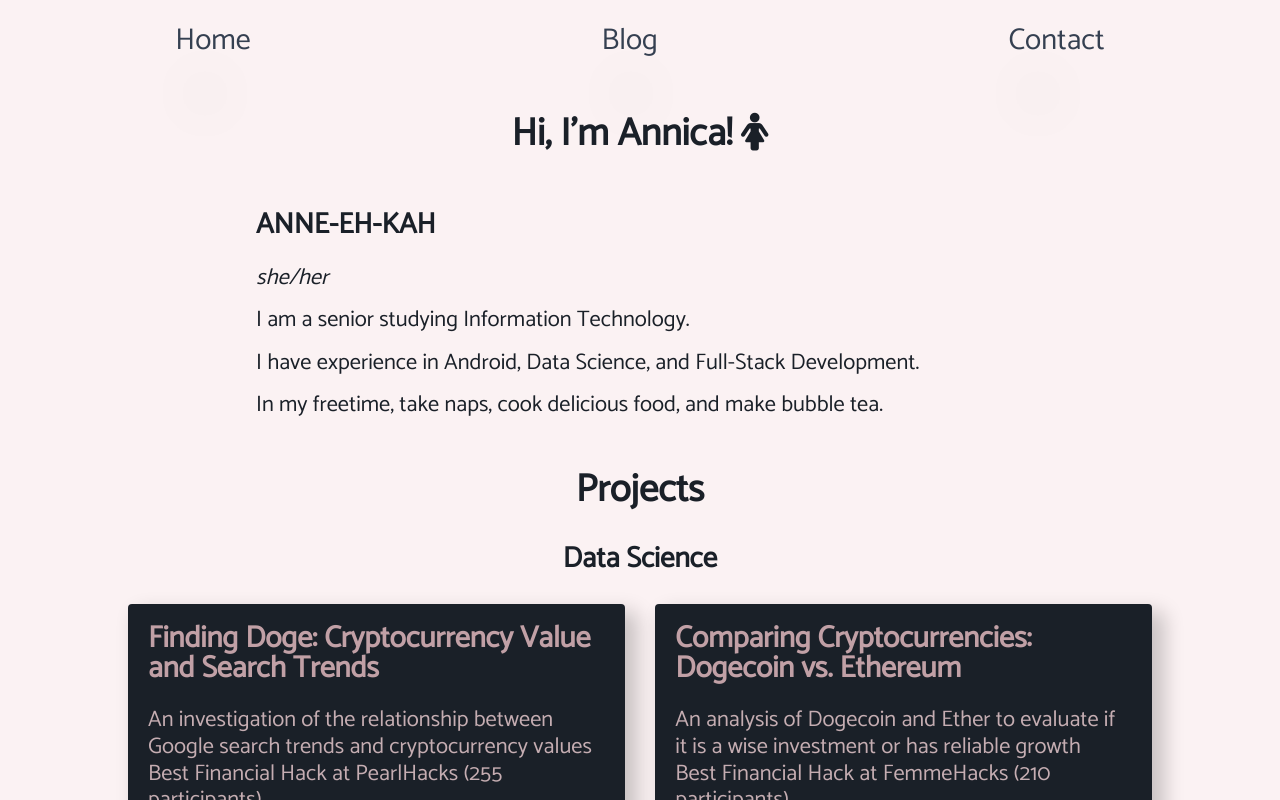
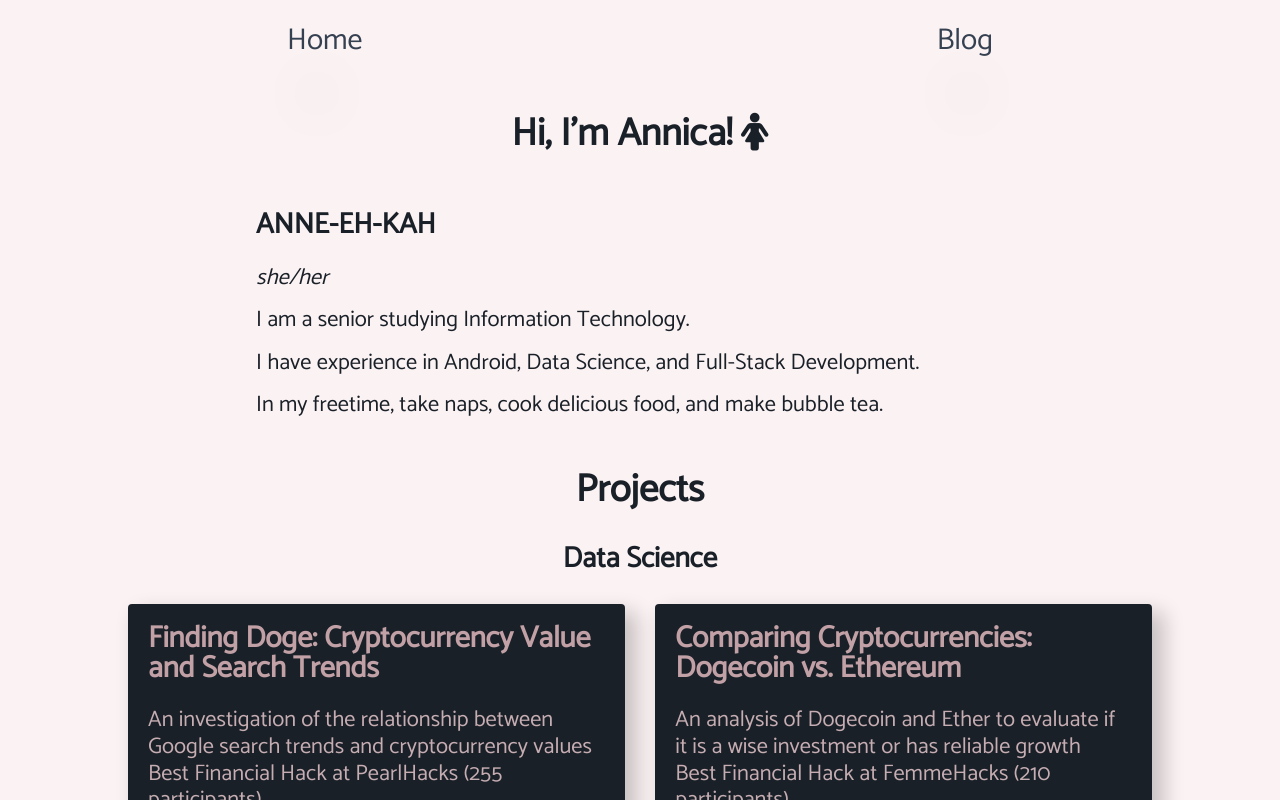
Before and after one commit to chiuannica/banannica, a Vue app: page / in a window 1280 px wide. Shown: the top 800 px of the page. Built offline with nearby package versions, Linux system fonts and the light colour scheme.

Commit message:
Update Header.vue

```diff
--- a/src/components/Header.vue
+++ b/src/components/Header.vue
@@ -13,7 +13,7 @@ export default {
       tabs: [
         {title: 'Home', link: '/', func: 'null', id: 0},
         {title: 'Blog', link: '/blog', func: null, id: 1},
-        {title: 'Contact', link: '/contact', func: null, id: 2}
+        //{title: 'Contact', link: '/contact', func: null, id: 2}
       ]
     }
   }
```
